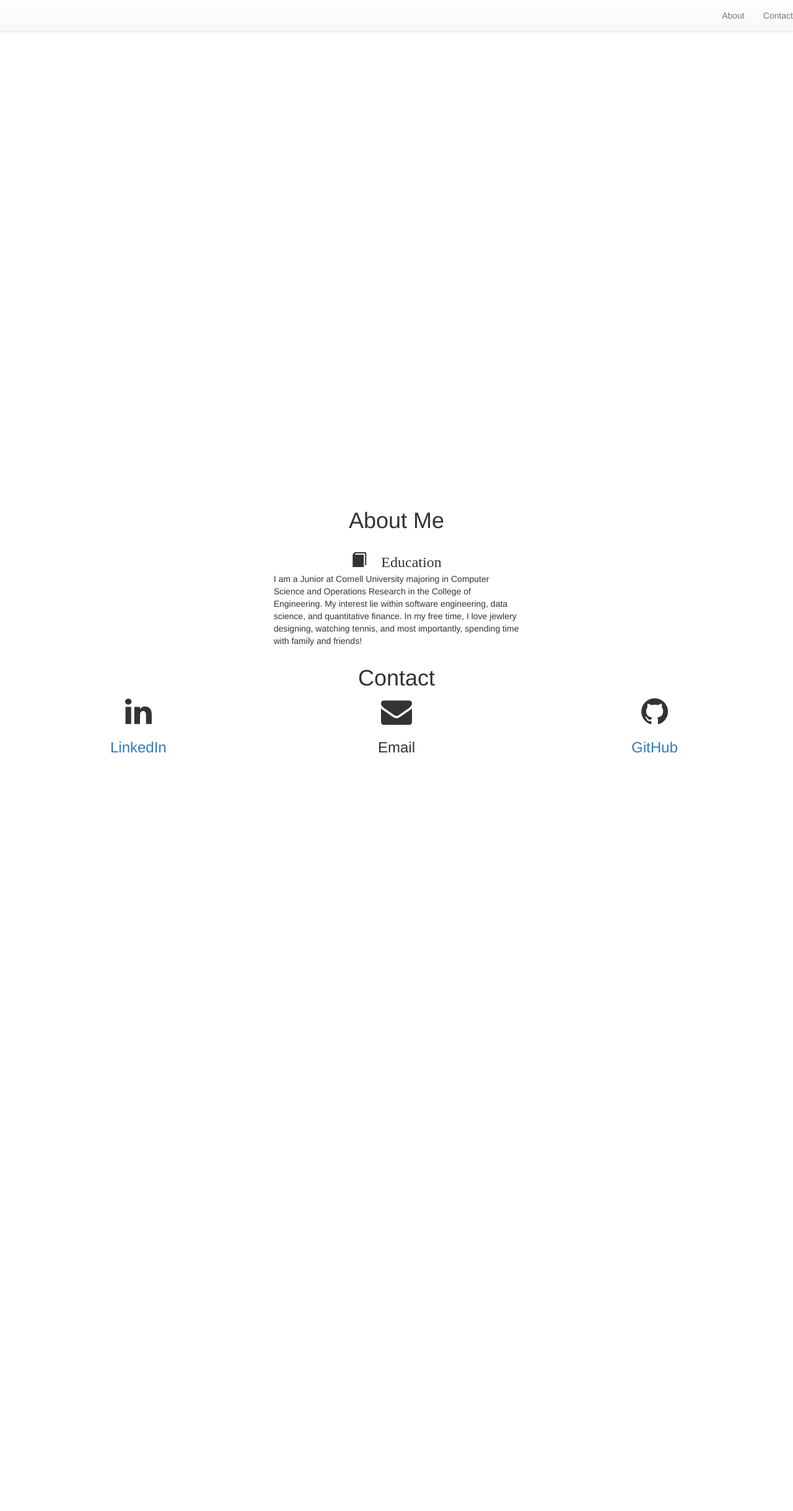
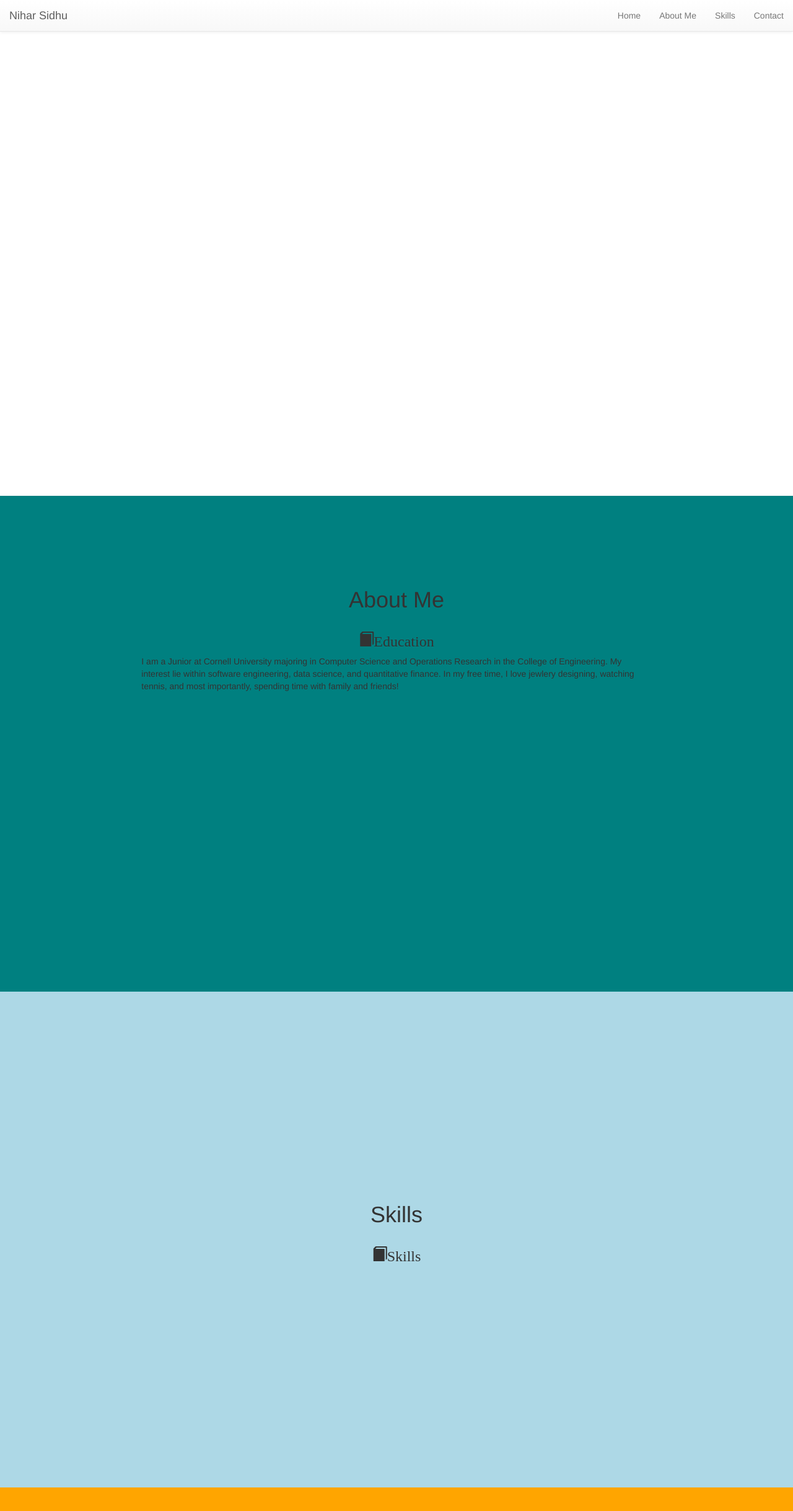
Before and after one commit to niharsidhu/PersonalWebsite, a website: page index.html in a window 1280 px wide. Shown: the top 2438 px of the page at 62% size. Before the commit the page ends 1230 px from the top, so only its background shows below. Drawn offline with nearby package versions, Linux system fonts and the light colour scheme.

Commit message:
Tied navigation bar to sections.

```diff
--- a/index.html
+++ b/index.html
@@ -1,84 +1,106 @@
+<!DOCTYPE html>
 <html>
 <head>
 	<title>Nihar Sidhu Personal Website</title>
-
-		<link rel="stylesheet" href= "node_modules/bootstrap/dist/css/bootstrap.min.css">
-		<link rel="stylesheet" href= "node_modules/bootstrap/dist/css/bootstrap-theme.min.css">
-
-		<!-- figure why font-awesome dependency doesn't work -->
-		  <link href="https://maxcdn.bootstrapcdn.com/font-awesome/4.6.3/css/font-awesome.min.css" rel="stylesheet" integrity="sha384-T8Gy5hrqNKT+hzMclPo118YTQO6cYprQmhrYwIiQ/3axmI1hQomh7Ud2hPOy8SP1" crossorigin="anonymous">
-
-		<link rel="stylesheet" href="style.css">
+	<link href="node_modules/bootstrap/dist/css/bootstrap.min.css" rel="stylesheet">
+	<link href="node_modules/bootstrap/dist/css/bootstrap-theme.min.css" rel="stylesheet">
+	<link href="https://maxcdn.bootstrapcdn.com/font-awesome/4.6.3/css/font-awesome.min.css" rel="stylesheet">
+	<link href="style.css" rel="stylesheet">
 </head>
-
-	<body>
-
+<body data-spy="scroll" data-target="#overallNav">
 	<div class="container-fluid landingScreen"></div>
-
-
+	<div id = "overallNav">
 	<nav class="navbar navbar-default navbar-fixed-top">
-  <div class="container">
+		<div class="container-fluid">
 			<div class="navbar-header">
-      <button type="button" class="navbar-toggle" data-toggle="collapse" data-target="#myNavbar">
-        <span class="icon-bar"></span>
-        <span class="icon-bar"></span>
-        <span class="icon-bar"></span>
-      </button>
+				<button class="navbar-toggle" data-target="#myNavbar" data-toggle="collapse" type="button"><span class="icon-bar"></span> <span class="icon-bar"></span> <span class="icon-bar"></span></button> <a class="navbar-brand">Nihar Sidhu</a>
+			</div>
+			<div class="collapse navbar-collapse" id="myNavbar">
+				<ul class="nav navbar-nav navbar-right">
+					<li>
+						<a href="">Home</a>
+					</li>
+					<li>
+						<a href="#about">About Me</a>
+					</li>
+					<li>
+						<a href="#skills">Skills</a>
+					</li>
+					<li>
+						<a href="#contact">Contact</a>
+					</li>
+				</ul>
 			</div>
 		</div>
-
-  <div class="collapse navbar-collapse" id="myNavbar">
-    <ul class="nav navbar-nav navbar-right">
-      <li><a href="#about">About</a></li>
-      <li><a href="#contact">Contact</a></li>
-    </ul>
+	</nav>
 	</div>
-</nav>
-
-
-<div class = "about container-fluid">
-
-  <div class = "aboutMeTitle">
-    <div class = "col-sm-12">
-      <h1><center> About Me </center></h1>
+	<div class="container-fluid aboutClass" id="about">
+		<div class="col-sm-12">
+			<center>
+				<h1>About Me</h1>
+			</center>
 		</div>
-  <div class = "row">
-    <div class ="col-sm-4 col-md-offset-4">
-      <h3> <center> <span class="glyphicon glyphicon-book logo"> Education </span></center></h3>
-      <p>I am a Junior at Cornell University majoring in Computer Science and Operations Research in the College of Engineering. My interest lie within software engineering, data science, and quantitative finance. In my free time, I love jewlery designing, watching tennis, and most importantly, spending time with family and friends! </p>
+		<div class="row">
+			<div class="col-sm-8 col-md-offset-2">
+				<h3></h3>
+				<center>
+					<h3><span class="glyphicon glyphicon-book logo">Education</span></h3>
+				</center>
+				<p>I am a Junior at Cornell University majoring in Computer Science and Operations Research in the College of Engineering. My interest lie within software engineering, data science, and quantitative finance. In my free time, I love jewlery designing, watching tennis, and most importantly, spending time with family and friends!</p>
 			</div>
 		</div>
 	</div>
-
-
-<div class = "contact container-fluid">
-  <div class = "row">
-    <div class = "col-sm-12">
-      <h1><center> Contact </center></h1>
+	<div class="container-fluid skillsClass" id="skills">
+		<div class="col-sm-12">
+			<center>
+				<h1>Skills</h1>
+			</center>
 		</div>
-  </div>
-
-  <div class = "row">
-    <div class ="col-sm-4">
-      <center><span class="fa fa-linkedin" style= "font-size:50px" aria-hidden="true"></span></center>
-
-      <h3> <center> <a href = "https://www.linkedin.com/in/nihar-sidhu-637703126/"> LinkedIn </center></h3></a>
-    </div>
-
-    <div class = "col-sm-4">
-      <center><span class="fa fa-envelope" style= "font-size:50px" aria-hidden="true"></span></center>
-      <h3><center> Email </center></h3>
-    </div>
-
-    <div class = "col-sm-4">
-      <center><span class="fa fa-github" style= "font-size:50px" aria-hidden="true"></span></center>
-
-      <h3> <center><a href = "https://github.com/niharsidhu"> GitHub </a></center></h3>
-
+		<div class="row">
+			<div class="col-sm-8 col-md-offset-2">
+				<h3></h3>
+				<center>
+					<h3><span class="glyphicon glyphicon-book logo">Skills</span></h3>
+				</center>
 			</div>
 		</div>
 	</div>
-
-
+	<div class="container-fluid contactClass" id="contact">
+		<div class="row">
+			<div class="col-sm-12">
+				<center>
+					<h1>Contact</h1>
+				</center>
+			</div>
+		</div>
+		<div class="row">
+			<div class="col-sm-4">
+				<center>
+					<span aria-hidden="true" class="fa fa-linkedin" style="font-size:50px"></span>
+				</center>
+				<h3></h3>
+				<center>
+					<h3><a href="https://www.linkedin.com/in/nihar-sidhu-637703126/">LinkedIn</a></h3>
+				</center>
+			</div>
+			<div class="col-sm-4">
+				<center>
+					<span aria-hidden="true" class="fa fa-envelope" style="font-size:50px"></span>
+				</center>
+				<center>
+					<h3>Email</h3>
+				</center>
+			</div>
+			<div class="col-sm-4">
+				<center>
+					<span aria-hidden="true" class="fa fa-github" style="font-size:50px"></span>
+				</center>
+				<h3></h3>
+				<center>
+					<h3><a href="https://github.com/niharsidhu">GitHub</a></h3>
+				</center>
+			</div>
+		</div>
+	</div>
 </body>
 </html>
--- a/style.css
+++ b/style.css
@@ -10,6 +10,22 @@ html, body {
   background-size: cover;
 }
 
-.information{
+.aboutClass {
+	padding-top: 10%;
+	height:100%;
+	background-color: teal;
 
 }
+
+.skillsClass{
+	padding-top: 25%;
+	height:100%;
+	background-color: lightblue;
+}
+
+.contactClass {
+	padding-top: 25%;
+	height:100%;
+	background-color: orange;
+
+}
```
Lines whose indentation alone changed are shown as unchanged.
